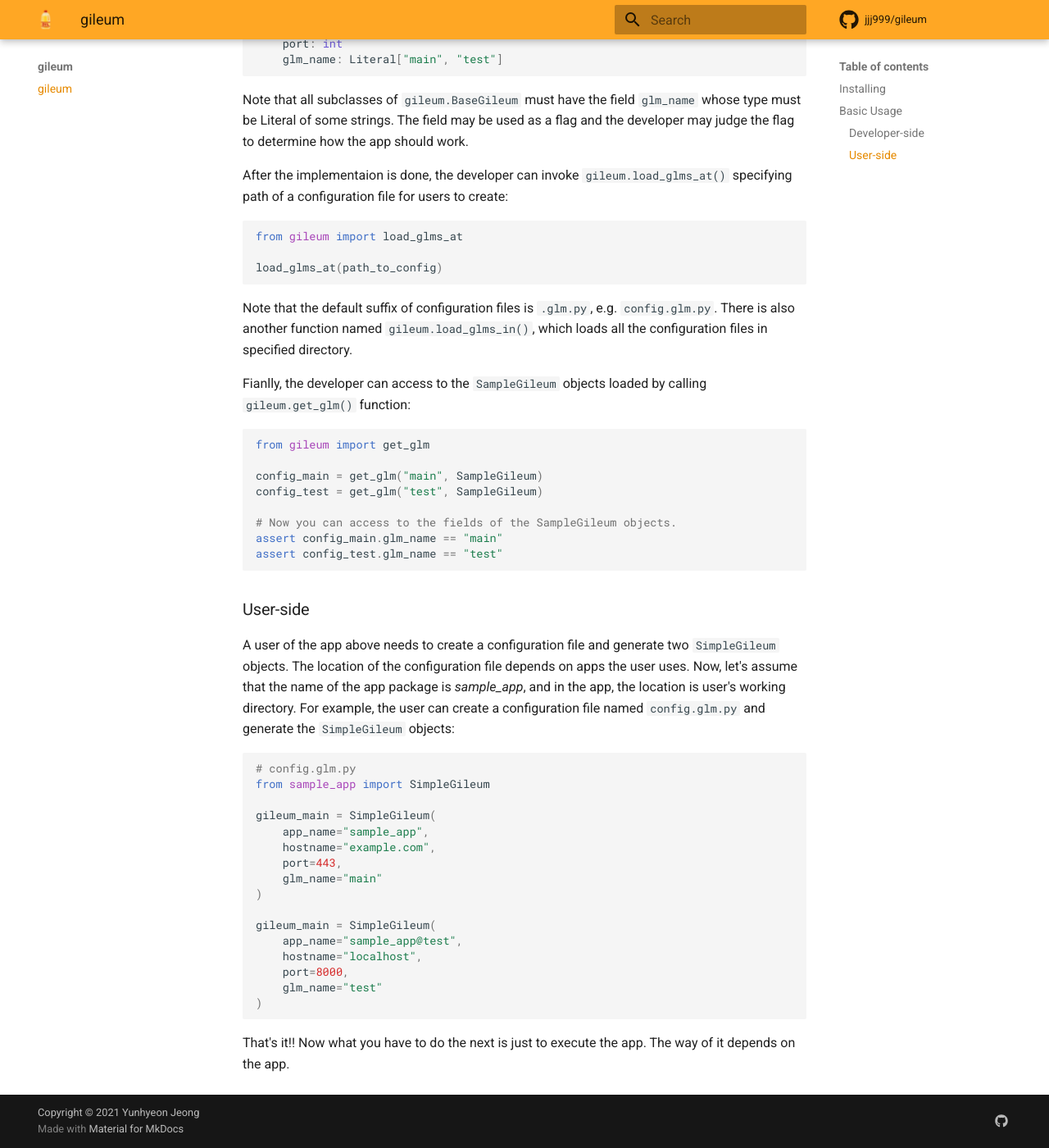
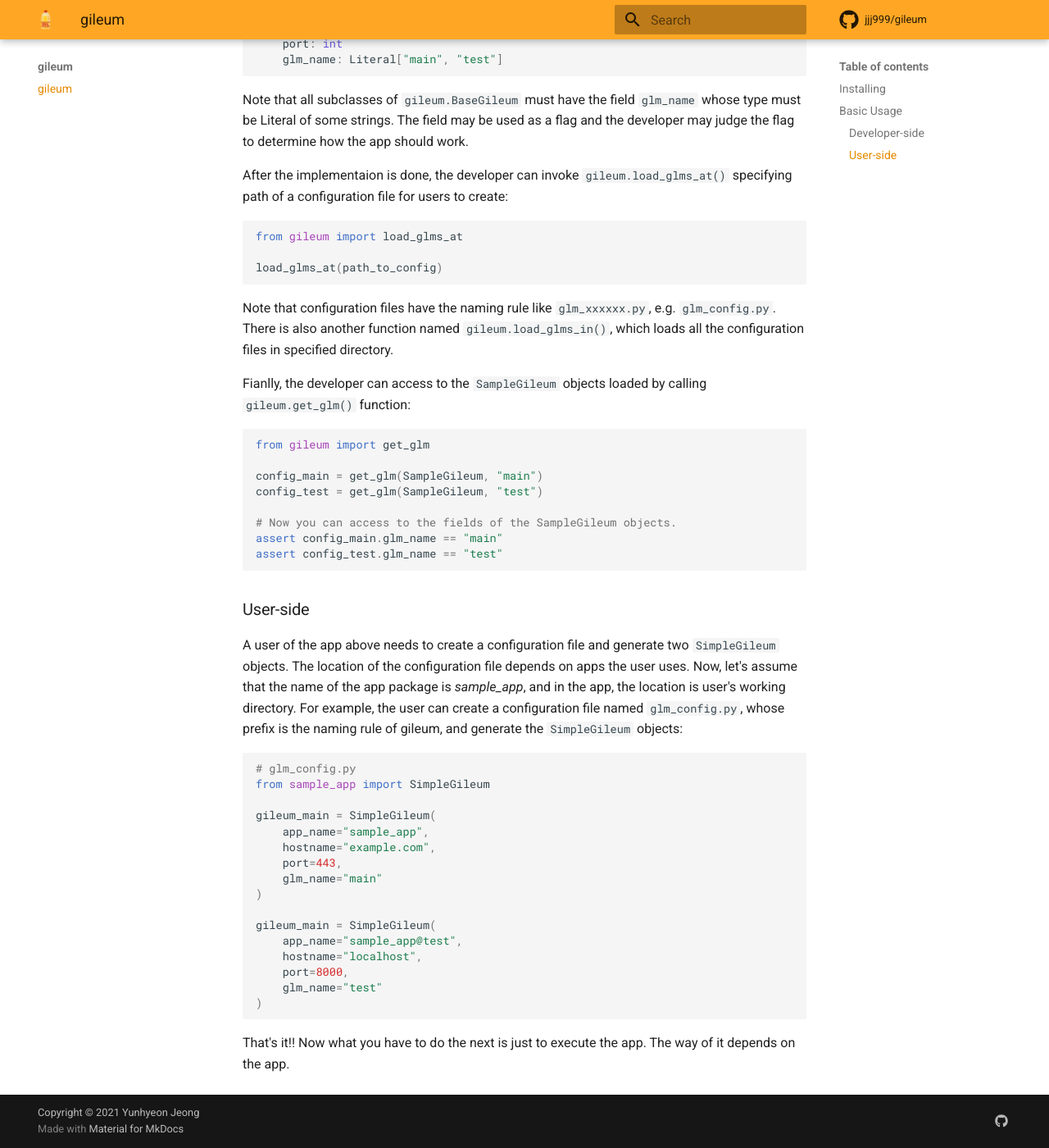
Before and after one commit to jjj999/gileum, an MkDocs documentation site: the page built from docs/index.md, in a window 1280 px wide and 1400 px high, scrolled down 799 px. Shown: the whole window at 82% size. Built offline with MkDocs 1.6.1 and Material for MkDocs 9.7.7, drawn with Linux system fonts in a browser that asks for light colours; comment, search, counter and statistics services are not loaded.

Commit message:
Changed the naming rule of gileum files.

````diff
--- a/docs/index.md
+++ b/docs/index.md
@@ -40,15 +40,15 @@ from gileum import load_glms_at
 load_glms_at(path_to_config)
 ```
 
-Note that the default suffix of configuration files is `.glm.py`, e.g. `config.glm.py`. There is also another function named `gileum.load_glms_in()`, which loads all the configuration files in specified directory.
+Note that configuration files have the naming rule like `glm_xxxxxx.py`, e.g. `glm_config.py`. There is also another function named `gileum.load_glms_in()`, which loads all the configuration files in specified directory.
 
 Fianlly, the developer can access to the `SampleGileum` objects loaded by calling `gileum.get_glm()` function:
 
 ```python
 from gileum import get_glm
 
-config_main = get_glm("main", SampleGileum)
-config_test = get_glm("test", SampleGileum)
+config_main = get_glm(SampleGileum, "main")
+config_test = get_glm(SampleGileum, "test")
 
 # Now you can access to the fields of the SampleGileum objects.
 assert config_main.glm_name == "main"
@@ -57,10 +57,10 @@ assert config_test.glm_name == "test"
 
 ### User-side
 
-A user of the app above needs to create a configuration file and generate two `SimpleGileum` objects. The location of the configuration file depends on apps the user uses. Now, let's assume that the name of the app package is *sample_app*, and in the app, the location is user's working directory. For example, the user can create a configuration file named `config.glm.py` and generate the `SimpleGileum` objects:
+A user of the app above needs to create a configuration file and generate two `SimpleGileum` objects. The location of the configuration file depends on apps the user uses. Now, let's assume that the name of the app package is *sample_app*, and in the app, the location is user's working directory. For example, the user can create a configuration file named `glm_config.py`, whose prefix is the naming rule of gileum, and generate the `SimpleGileum` objects:
 
 ```python
-# config.glm.py
+# glm_config.py
 from sample_app import SimpleGileum
 
 gileum_main = SimpleGileum(
--- a/gileum/__init__.py
+++ b/gileum/__init__.py
@@ -1,4 +1,4 @@
-__version__ = "0.0.3"
+__version__ = "0.1.0"
 
 # gileum
 from gileum.gileum import BaseGileum
````
Also changed, not shown: 6 other files.
